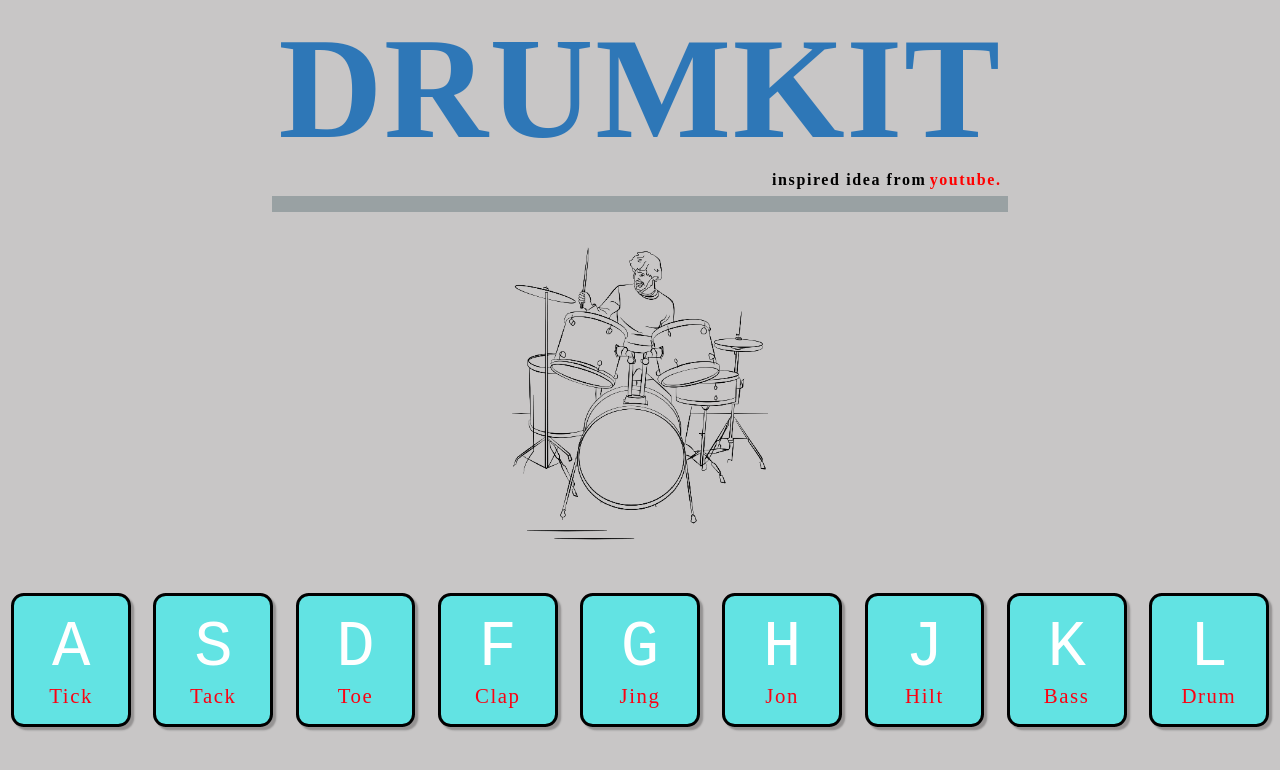
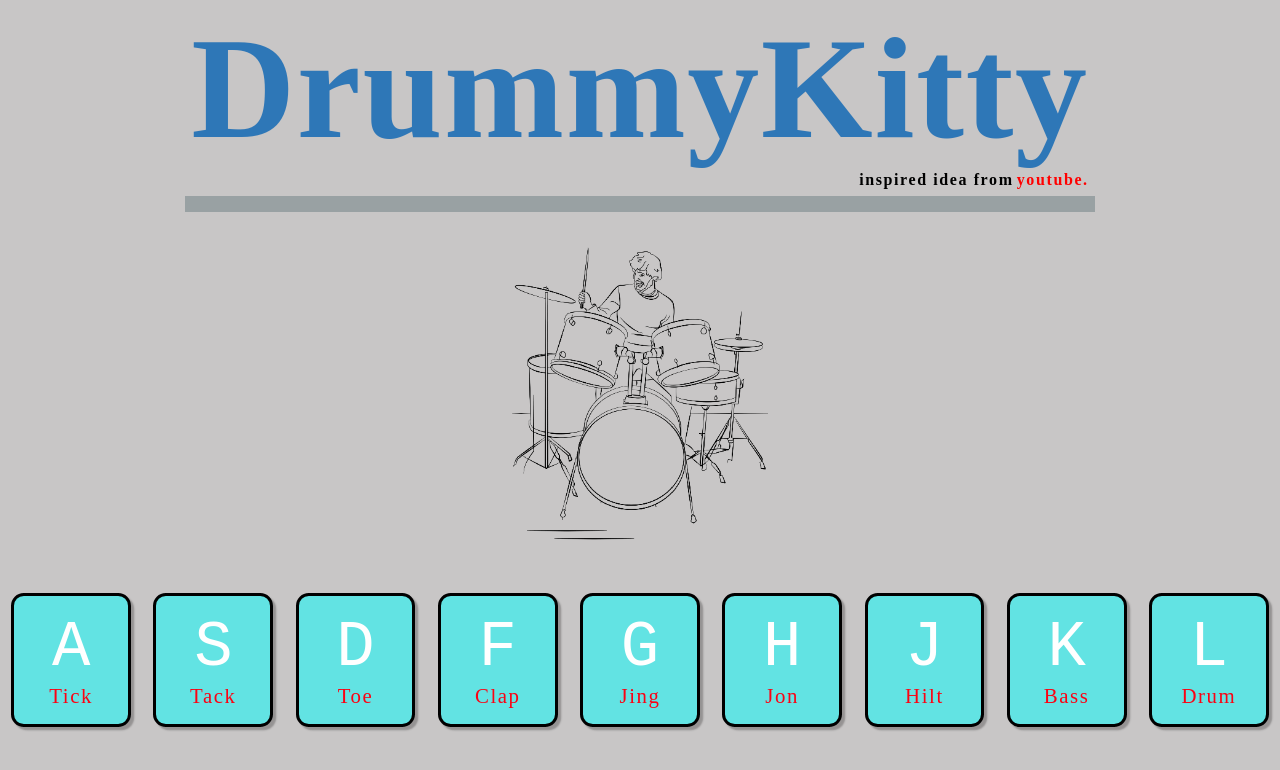
Before and after one commit to justaway1/DrumKit, a plain HTML site: page index.html in a window 1280 px wide. Drawn offline with Linux system fonts and the light colour scheme.

Commit message:
An awesome edit

```diff
--- a/index.html
+++ b/index.html
@@ -6,13 +6,13 @@
     <meta http-equiv="X-UA-Compatible" content="IE=edge">
     <meta name="viewport" content="width=device-width, initial-scale=1.0">
     <link rel="stylesheet" href="main.css">
-    <title>Drumkit</title>
+    <title>An Awesome Drumkit</title>
 </head>
 
 <body>
     <header>
         <h1 class="main--header">
-            DRUMKIT
+            DrummyKitty
             <span class="idea">inspired idea from <span class="word">youtube.</span></span>
         </h1>
     </header>
```
Also changed, not shown: main.js (line endings or trailing spaces).
